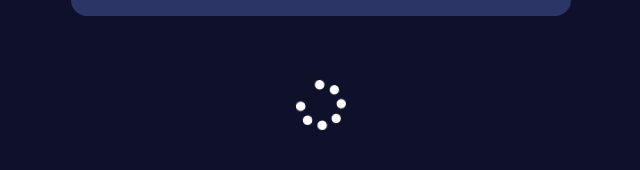
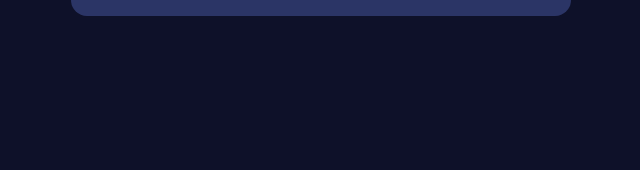
Before and after one commit to JorgeDeAquino/GitHub-Finder-JA, a React (Vite) app: page / in a window 1280 px wide. Shown: the part 252-422 px from the top of the page, without its empty margins (319-959 px from the left). Built offline with nearby package versions, Linux system fonts and the light colour scheme.

Commit message:
add state de loading

```diff
--- a/src/routes/Home.tsx
+++ b/src/routes/Home.tsx
@@ -10,14 +10,18 @@ import Loader from "../components/Loader"
 const Home = () => {
   const [user, setUser] = useState<UserProps | null>(null)
   const [error, setError] = useState(false)
+  const [isLoading, setIsLoading] = useState(false)
 
   const loadUser = async (userName: string) => {
+    setIsLoading(true)
     setError(false)
     setUser(null)
 
     const r = await fetch(`https://api.github.com/users/${userName}`)
 
     const data = await r.json()
+
+    setIsLoading(false)
 
     if (r.status === 404) {
       setError(true)
@@ -43,7 +47,7 @@ const Home = () => {
   return (
     <div>
       <Search loadUser={loadUser} />
-      <Loader />
+      {isLoading && <Loader />}
       {user && <User {...user} />}
       {error && <Error />}
     </div>
```
